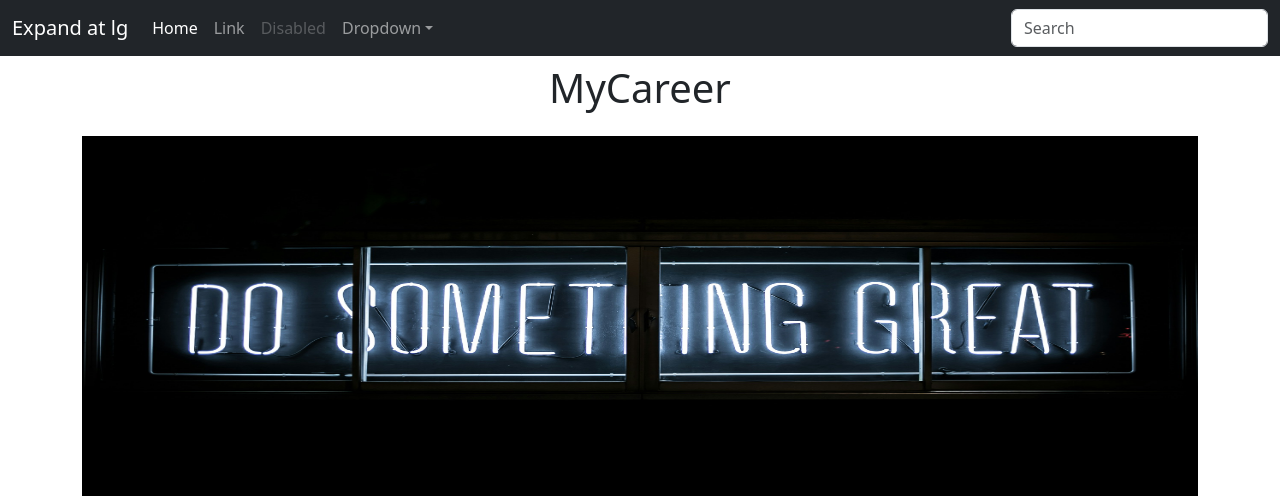
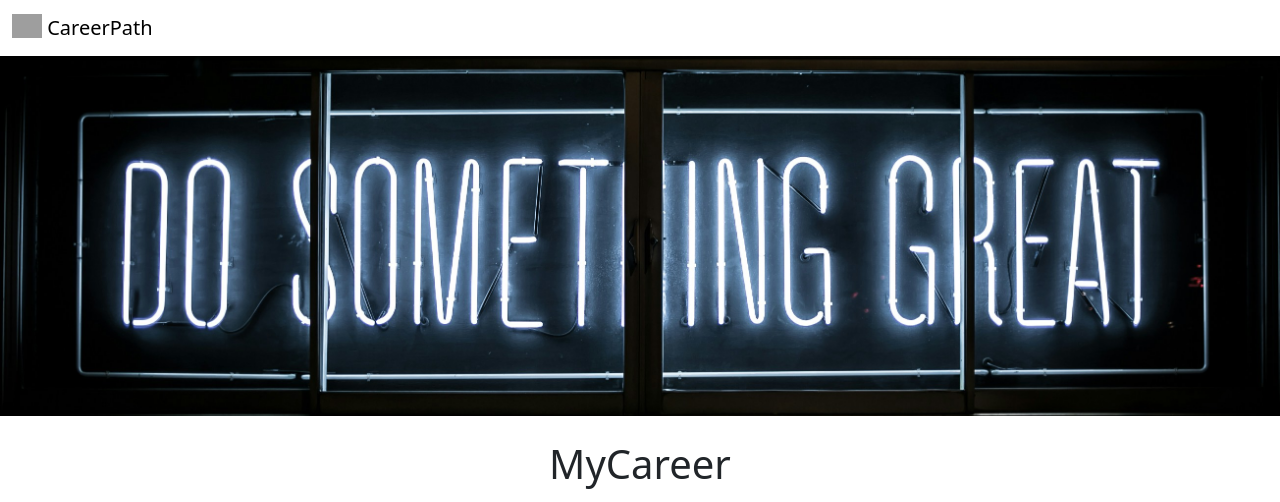
Before and after one commit to Adyant1307/careers-website, a Flask app: page / in a window 1280 px wide. Shown: the top 502 px of the page. Run offline with Flask 3, Linux system fonts and the light colour scheme; grey boxes are pictures that could not be loaded.

Commit message:
Functional Improvements

```diff
--- /dev/null
+++ b/templates/footer.html
@@ -0,0 +1,21 @@
+<div class="b-example-divider"></div>
+  <div class="container">
+    <footer class="py-3 my-4">
+      <ul class="nav justify-content-center border-bottom pb-3 mb-3">
+        <li class="nav-item">
+          <a href="http://www.jovian.ai" class="nav-link px-2 text-body-secondary">Home</a>
+        </li>
+        <li class="nav-item">
+          <a href="http://jovian.ai/learn" class="nav-link px-2 text-body-secondary">Courses</a>
+        </li>
+
+        <li class="nav-item">
+          <a href="https://jovian.ai/events" class="nav-link px-2 text-body-secondary">Events</a>
+        </li>
+        <li class="nav-item">
+          <a href="https://jovian.ai/about" class="nav-link px-2 text-body-secondary">About</a>
+        </li>
+      </ul>
+      <p class="text-center text-body-secondary">&copy; 2025 Adyant, Inc</p>
+    </footer>
+  </div>
--- a/templates/home.html
+++ b/templates/home.html
@@ -10,17 +10,21 @@
       #banner{
         width: 100%;
         height: 360px;
+        object-fit: cover;
+        margin-bottom: 16px;
       }
     </style>
 
   </head>
   <body>
     {% include 'nav.html' %}
+    <img class= "img-fluid" id = "banner"  src="https://9104379a-16f5-48e3-a229-aa693110170e-00-3ep9a72r3q8ig.sisko.replit.dev/static/banner.jpg" >
     <div class="container">
 
       <h1 class = "text-center mt-2 mb-4">MyCareer</h1>
-      <img class= "img-fluid" id = "banner"  src="https://9104379a-16f5-48e3-a229-aa693110170e-00-3ep9a72r3q8ig.sisko.replit.dev/static/banner.jpg" >
-      <h2  class= "text-center mt-2 mb-4">About Mycareer</h2>
+
+     <div class = "row" style= "margin-bottom: 16px;">
+       <div class = "col-md-6">
       <p class = "lead"> We believe that finding the right career should be simple, transparent, and empowering. Our platform connects job seekers with opportunities that match their skills, aspirations, and         passions, while helping companies discover the talent they need to grow.
 
           At CareerPath, we go beyond just job listings. We provide resources to help you prepare, learn, and succeed – from resume tips to interview guidance, and skill-building         opportunities.Whether you’re starting your journey, switching paths, or aiming higher, we’re here to support every step of your career.
@@ -28,7 +32,11 @@
         Our mission is clear: to bridge the gap between talent and opportunity.
 
         Join us today and take your next step toward success. </p>
-
+       </div>
+       <div class = "col-6">
+       <img src = "/static/people.jpg" style = "height: 320px; border-radius: 4px;">
+       </div>
+     </div>
       <h2 class= "text-center mt-2 mb-4">Open Posistions</h2>
 
         <div>
@@ -37,9 +45,10 @@
           {%endfor%}
         </div>
           <div class="text-center">
-            <button class="btn btn-primary btn-lg">Contact Us</button>
-            <p>Copyright 2025, Adyant</p>
+            <a class="btn btn-primary btn-lg" href="mailto:hello@adyant.ai?subject=Contact%20Us&body=My%20name%3A%3Cyour%20name%20here%3E%0D%0AMy%2">Contact Us</a>
+
           </div>
     </div>
+    {% include 'footer.html' %}
   </body>
 </html>
--- a/templates/jobitem.html
+++ b/templates/jobitem.html
@@ -1,5 +1,5 @@
 <div class= "border-bottom row"  style= "padding-bottom: 8px; margin-bottom:16px;">
-  <div class="col-11">
+  <div class="col-10">
     <h4 style="margin-bottom: 4px;">
         {{job['title']}}
         </h4>
@@ -14,8 +14,8 @@
         {%endif%}
       </div>
 
-    <div class= "col-1">
-  <button type="button" class="btn btn-outline-primary">APPLY
-  </button>
+    <div class= "col-2 padding-right: 16px ">
+  <a href = "mailto:hello@adyant.ai?subject=Application%20for%20{{job ['title']}}&body=My%20name%3A%3Cyour%20name%20here%3E%0D%0AResume%20link%3A%3Cresume%20link%3E%0D%0AMy%20linkedIn%20link%3A%20%3ClinkedIn%20Link%3E%0D%0A" type="button" class="btn btn-outline-primary">APPLY</a>
+
     </div>
 </div>
--- a/templates/nav.html
+++ b/templates/nav.html
@@ -1,48 +1,10 @@
-<nav
-  class="navbar navbar-expand-lg navbar-dark bg-dark" aria-label="Fifth navbar example">
+<nav class="navbar shadow-sm fixed-top bg-white ">
   <div class="container-fluid">
-    <a class="navbar-brand" href="#">Expand at lg</a>
-    <button
-      class="navbar-toggler"
-      type="button"
-      data-bs-toggle="collapse"
-      data-bs-target="#navbarsExample05"
-      aria-controls="navbarsExample05"
-      aria-expanded="false"
-      aria-label="Toggle navigation">
-      <span class="navbar-toggler-icon"></span>
-    </button>
-    <div class="collapse navbar-collapse" id="navbarsExample05">
-      <ul class="navbar-nav me-auto mb-2 mb-lg-0">
-        <li class="nav-item">
-          <a class="nav-link active" aria-current="page" href="#">Home</a>
-        </li>
-        <li class="nav-item"><a class="nav-link" href="#">Link</a></li>
-        <li class="nav-item">
-          <a class="nav-link disabled" aria-disabled="true">Disabled</a>
-        </li>
-        <li class="nav-item dropdown">
-          <a
-            class="nav-link dropdown-toggle"
-            href="#"
-            data-bs-toggle="dropdown"
-            aria-expanded="false">Dropdown</a>
-          <ul class="dropdown-menu">
-            <li><a class="dropdown-item" href="#">Action</a></li>
-            <li><a class="dropdown-item" href="#">Another action</a></li>
-            <li>
-              <a class="dropdown-item" href="#">Something else here</a>
-            </li>
-          </ul>
-        </li>
-      </ul>
-      <form role="search">
-        <input
-          class="form-control"
-          type="search"
-          placeholder="Search"
-          aria-label="Search"/>
-      </form>
-    </div>
+    <a class="navbar-brand" href="#">
+      <img src="/static/bootstarp-logo.svg" alt="Logo" width="30" height="24" class="d-inline-block align-text-top">
+      CareerPath
+    </a>
   </div>
 </nav>
+<div style="height: 56px;">
+</div>
```
Also changed, not shown: static/bootstrap-logo.svg (added), 2 other files.
